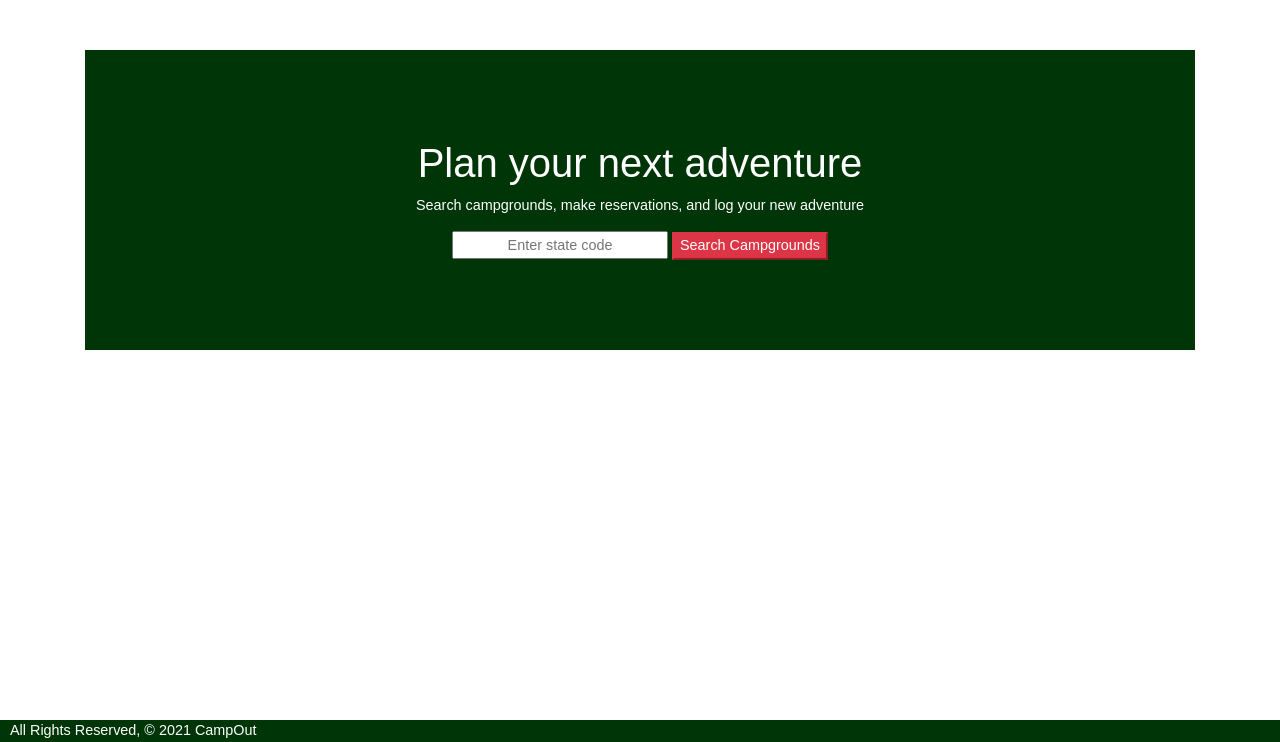
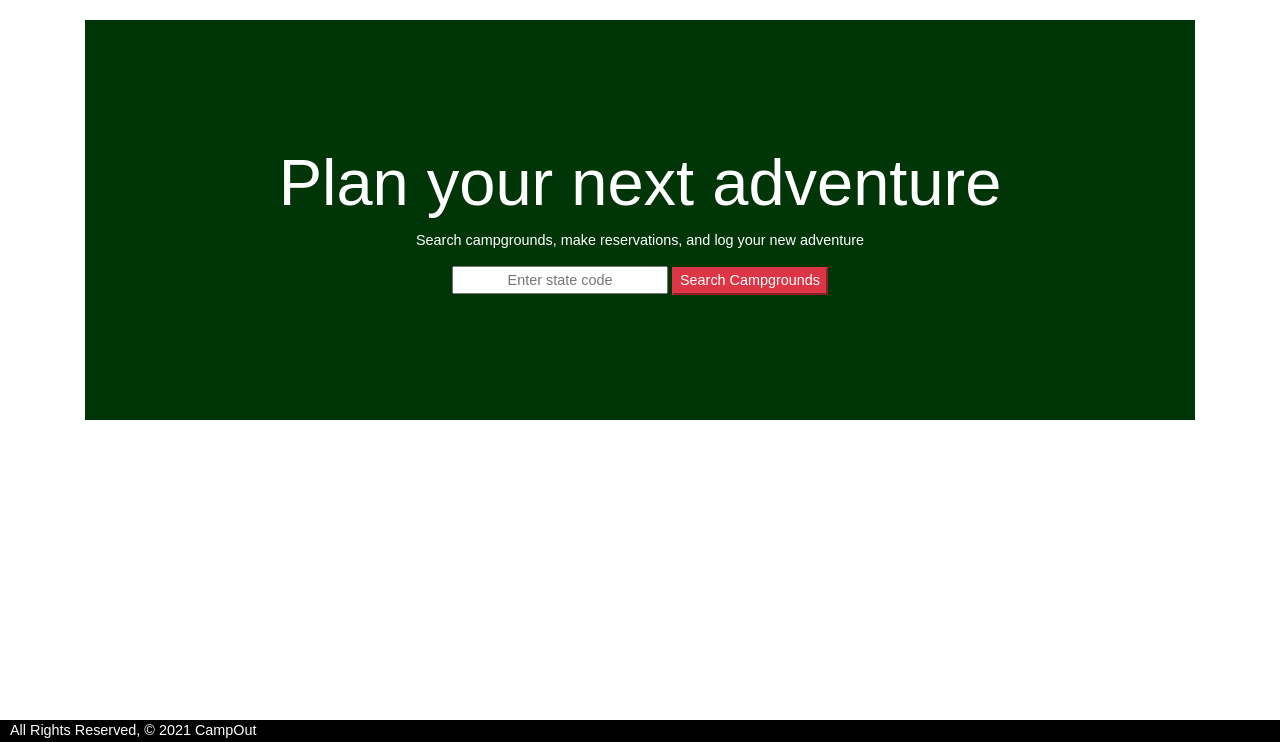
Before and after one commit to joneill129/CampOut, a Django app: page / in a window 1280 px wide. Shown: the part 58-800 px from the top of the page. Run offline with Django 3.2, Linux system fonts and the light colour scheme.

Commit message:
clean up styles on landing page

```diff
--- a/main_app/models.py
+++ b/main_app/models.py
@@ -38,5 +38,6 @@ class Photo(models.Model):
     url = models.CharField(max_length=200)
     campground = models.ForeignKey(Campground, on_delete=models.CASCADE)
 
+
     def get_absolute_url(self):
         return f"Photo for campground_id: {self.campground_id} @{self.url}"
--- a/main_app/static/css/style.css
+++ b/main_app/static/css/style.css
@@ -29,19 +29,21 @@ html {
 
 /* landing/Search page */
 .landing-header {
-    margin-top: 50px;
     display: flex;
     flex-direction: column;
     justify-content: center;
     align-items: center;
+    align-content: center;
     background-color: rgb(0, 54, 7);
-    height: 300px;
+    min-height: 50vh;
     color: white;
-    margin-bottom: 50px;
+    flex: 0 0 auto;
+    margin-bottom: 20px;
+    text-align: center;
 }
 
 .search-header {
-    font-size: 40px;
+    font-size: 65px;
 }
 
 #search-input {
@@ -56,30 +58,40 @@ html {
     grid-template-columns: repeat(3, minmax(200px, 1fr));
     gap: 3rem;
     margin: auto;
-    padding-left: 2rem;
     word-wrap: break-word;
 }
 
 #search {
    display: flex;
    justify-content: center;
-   align-items: center;
-   max-height: 450px;
-   width: 300px;
-   word-wrap: break-word;
+   width: 100%;
+   flex: 0 0 auto;
+   box-shadow: 0 0 5px 2px  rgb(0, 54, 7);
+
 }
 
 #search-body {
     display: flex;
     flex-direction: column;
+    flex: 0 0 auto;
+    flex-wrap: wrap;
+    text-align: center;
+    background-color: rgb(0, 54, 7);
+    color: white;
+    height: 28vh;
+}
+
+.search-data {
+    display: flex;
+    flex-direction: column;
     justify-content: center;
     align-items: center;
-    height: 400px;
+    align-content: center;
 }
 
 /* footer */
 .right {
-    background-color: rgb(0, 54, 7);
+    background-color: black;
     color: white;
     margin-top: 20px;
     padding-left: 10px;
--- a/main_app/templates/base-m.html
+++ b/main_app/templates/base-m.html
@@ -4,7 +4,7 @@
 <head>
   <meta charset="UTF-8" />
   <meta name="viewport" content="width=device-width, initial-scale=1" />
-  <title>Campsite API Test</title>
+  <title>CampOut</title>
   <link rel="stylesheet" href="https://cdnjs.cloudflare.com/ajax/libs/materialize/1.0.0/css/materialize.min.css" />
   <link rel="stylesheet" href="https://cdn.jsdelivr.net/npm/bootstrap@4.5.3/dist/css/bootstrap.min.css"
     integrity="sha384-TX8t27EcRE3e/ihU7zmQxVncDAy5uIKz4rEkgIXeMed4M0jlfIDPvg6uqKI2xXr2" crossorigin="anonymous" />
--- a/main_app/templates/base.html
+++ b/main_app/templates/base.html
@@ -5,7 +5,7 @@
 <head>
     <meta charset="UTF-8" />
     <meta name="viewport" content="width=device-width, initial-scale=1" />
-    <title>Campsite API Test</title>
+    <title>CampOut</title>
     <link rel="stylesheet" href="https://cdn.jsdelivr.net/npm/bootstrap@4.5.3/dist/css/bootstrap.min.css"
         integrity="sha384-TX8t27EcRE3e/ihU7zmQxVncDAy5uIKz4rEkgIXeMed4M0jlfIDPvg6uqKI2xXr2" crossorigin="anonymous" />
     <link rel="stylesheet" type="text/css" href="{% static 'css/style.css' %}" />
--- a/main_app/templates/campgrounds/detail.html
+++ b/main_app/templates/campgrounds/detail.html
@@ -37,9 +37,9 @@
             {% for trip in campground.trip_set.all %}
             <tbody>
                 <tr>
-                <td>{{ trip.startdate }}</td>
-                <td>{{ trip.enddate }}</td>
-                <td><a href={{ trip.reservation_link }}>My Reservation</a>&ensp;&ensp;&ensp;&ensp;<a href="{% url 'trip_update' trip.id %}">✏️</a>
+                <td style="background-color: white;">{{ trip.startdate }}</td>
+                <td style="background-color: white;">{{ trip.enddate }}</td>
+                <td style="background-color: white;"><a href={{ trip.reservation_link }}>My Reservation</a>&ensp;&ensp;&ensp;&ensp;<a href="{% url 'trip_update' trip.id %}">✏️</a>
               </tr>
             </tbody>
             {% endfor %}
--- a/main_app/templates/campgrounds/photos.html
+++ b/main_app/templates/campgrounds/photos.html
@@ -7,7 +7,7 @@
     <div class="photos">
       <img src="{{photo.url}}" class="rounded" style="width: 18rem; height: 18rem; box-shadow: 0 0 5px 2px  rgb(0, 54, 7);" />
       <div class="campground-photo">
-      <p>{{ campground.name }}</p>
+      <p>{{ photo.campground.name }}</p>
     </div>
     </div>
       {% empty %}
--- a/main_app/templates/landing.html
+++ b/main_app/templates/landing.html
@@ -9,34 +9,32 @@
   <p>Search campgrounds, make reservations, and log your new adventure </p>
   {% endif%}
   <form action='' method="GET">
-  <input type="text" name ="stateCode" placeholder="Enter state code" class ="text-center" id="search-input">
-  <button type="submit" class ="btn-danger btn-md">Search Campgrounds</button>
+    <input type="text" name="stateCode" placeholder="Enter state code" class="text-center" id="search-input">
+    <button type="submit" class="btn-danger btn-md">Search Campgrounds</button>
   </form>
 </div>
 <div class="campsite-container">
   {% for i in all_campsites %}
-
-<div class="card border-primary" id="search">
+  <div class="card" id="search">
     {% if i.images.0.url %}
-  <img src={{i.images.0.url}} class="card-img-top" alt="..." style="height: 12rem;">
+    <img src={{i.images.0.url}} class="card-img-top" alt="..." style="height: 13rem;">
     {% else %}
-  <img src="{% static 'css/images/search.jpg' %}" class="card-img-top" alt="..." class="search-img2">
+    <img src="{% static 'css/images/search.jpg' %}" class="card-img-top" alt="..." style="height: 13rem;">
     {% endif %}
     <div class="card-body" id="search-body">
       <h5 class="card-title">{{i.name}}</h5>
       {% if i.addresses %}
-    <div class="search-data">
-    {{ i.addresses.0.city }}<br>{{ i.addresses.0.line1 }}, {{ i.addresses.0.stateCode }}, {{ i.addresses.0.postalCode }}
-  </div>
+      {{ i.addresses.0.city }}{{ i.addresses.0.line1 }}, {{ i.addresses.0.stateCode }}, {{ i.addresses.0.postalCode}}
       {% else %}
       <p>The great outdoors!</p>
       {% endif %}
+      <br>
       <p>Total Sites:&ensp;<strong>{{i.campsites.totalSites}}</strong></p>
-      <a href={{i.reservationUrl}}><button class ="btn-danger btn-md">Reserve</button></a>
+      <a href={{i.reservationUrl}}><button class="btn-danger btn-md">Reserve</button></a>
     </div>
-
+  </div>
   </form>
-</div>
   {% endfor %}
 </div>
+</div>
 {% endblock %}
--- a/main_app/views.py
+++ b/main_app/views.py
@@ -73,6 +73,7 @@ def add_photo(request, campground_id):
             s3.upload_fileobj(photo_file, BUCKET, key)
             # build the full url string
             url = f"https://unit4project.s3.amazonaws.com/{key}"
+
             # we can assign to cat_id or cat (if you have a cat object)
             photo = Photo(url=url, campground_id=campground_id)
             photo.save()
```
Also changed, not shown: README.md, main_app/static/css/images/campout-landing.png (deleted), main_app/static/css/images/campout-main.png (added). Lines whose indentation alone changed are shown as unchanged.
